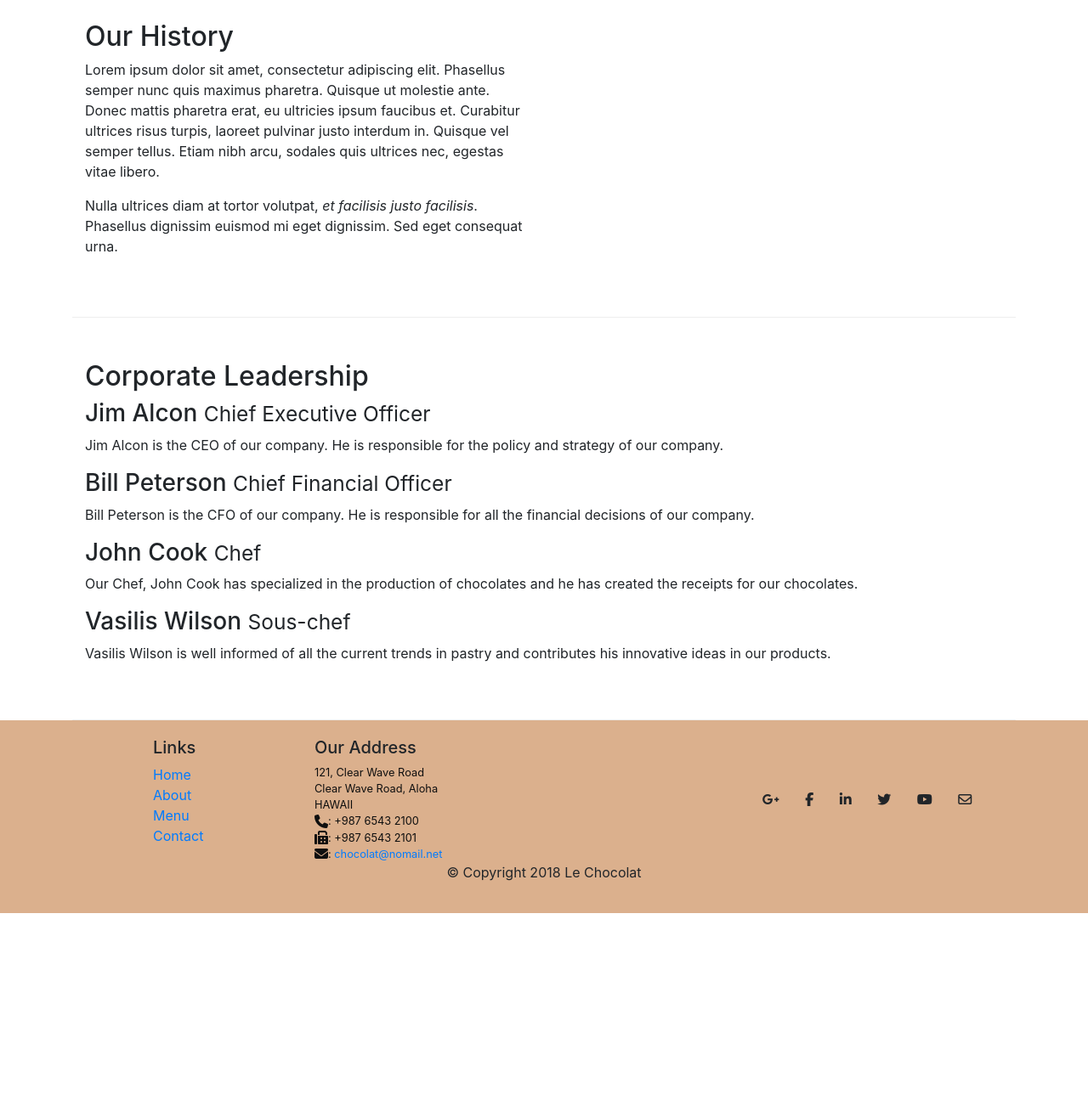
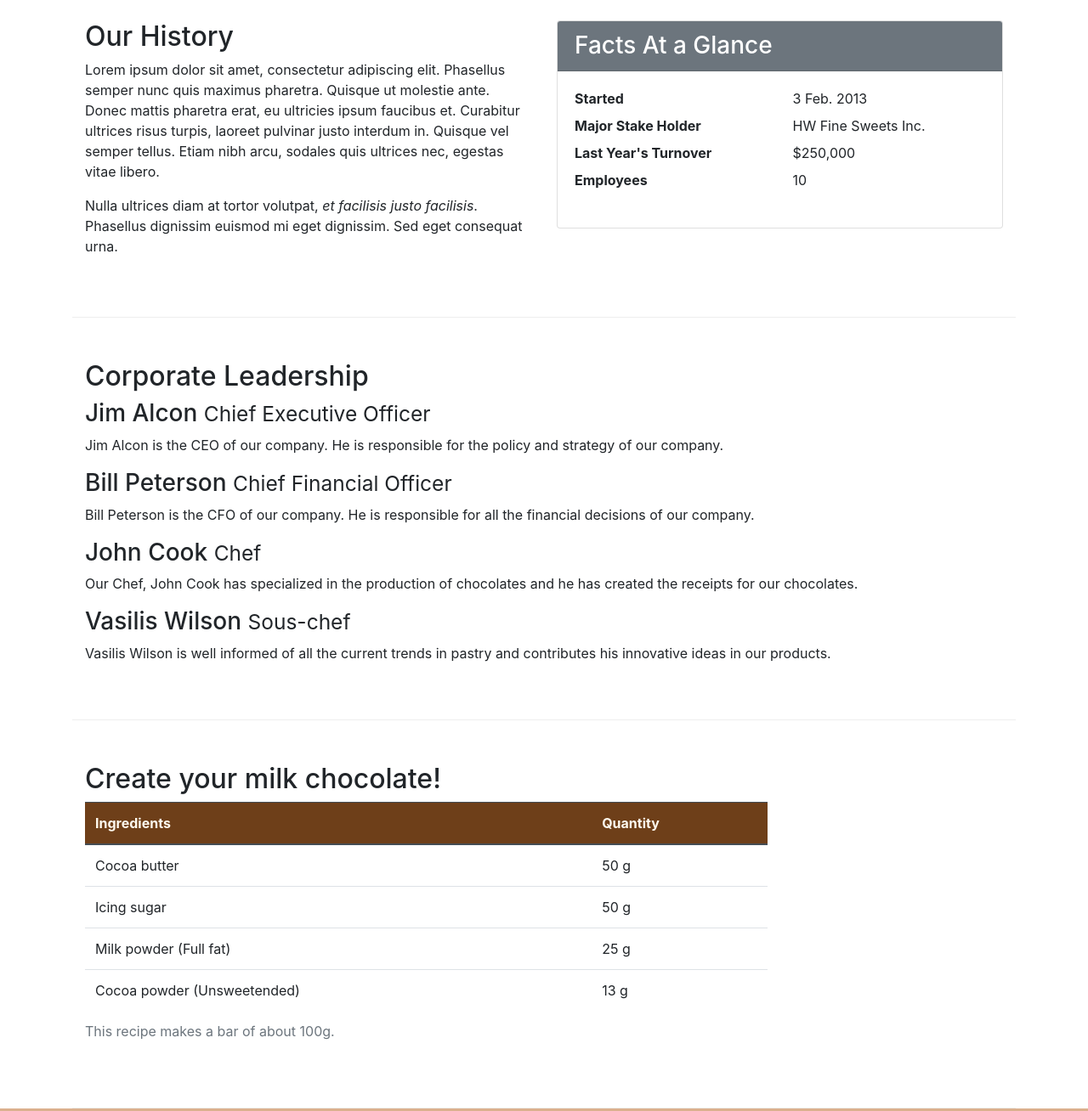
Before and after one commit to EfthymiosPanagiotidis/leChocolat, a plain HTML site: page aboutus.html in a window 1280 px wide. Shown: the part 800-2108 px from the top of the page at 85% size. Before the commit the page ends 1875 px from the top, so only its background shows below. Drawn offline with nearby package versions, Linux system fonts and the light colour scheme.

Commit message:
Tables and Cards

```diff
--- a/aboutus.html
+++ b/aboutus.html
@@ -13,11 +13,11 @@
       rel="stylesheet"
       href="node_modules/bootstrap/dist/css/bootstrap.min.css"
     />
-    <link href="css/styles.css" rel="stylesheet" />
     <link
       rel="stylesheet"
       href="node_modules/font-awesome/css/font-awesome.min.css"
     />
+    <link href="css/styles.css" rel="stylesheet" />
     <title>Le Chocolat</title>
   </head>
 
@@ -108,7 +108,25 @@
             mi eget dignissim. Sed eget consequat urna.
           </p>
         </div>
-        <div class="col col-sm"></div>
+        <div class="col col-sm">
+          <div class="card">
+            <h3 class="card-header bg-secondary text-white">
+              Facts At a Glance
+            </h3>
+            <div class="card-body">
+              <dl class="row">
+                <dt class="col-6">Started</dt>
+                <dd class="col-6">3 Feb. 2013</dd>
+                <dt class="col-6">Major Stake Holder</dt>
+                <dd class="col-6">HW Fine Sweets Inc.</dd>
+                <dt class="col-6">Last Year's Turnover</dt>
+                <dd class="col-6">$250,000</dd>
+                <dt class="col-6">Employees</dt>
+                <dd class="col-6">10</dd>
+              </dl>
+            </div>
+          </div>
+        </div>
       </div>
 
       <div class="row row-content">
@@ -135,6 +153,44 @@
             and contributes his innovative ideas in our products.
           </p>
         </div>
+      </div>
+
+      <div class="row row-content">
+        <div class="col-12 col-sm-9">
+          <h2>Create your milk chocolate!</h2>
+          <div class="table-responsive">
+            <table class="table table-hover">
+              <caption>
+                This recipe makes a bar of about 100g.
+              </caption>
+              <thead class="thead-dark">
+                <tr>
+                  <th>Ingredients</th>
+                  <th>Quantity</th>
+                </tr>
+              </thead>
+              <tbody>
+                <tr>
+                  <td>Cocoa butter</td>
+                  <td>50 g</td>
+                </tr>
+                <tr>
+                  <td>Icing sugar</td>
+                  <td>50 g</td>
+                </tr>
+                <tr>
+                  <td>Milk powder (Full fat)</td>
+                  <td>25 g</td>
+                </tr>
+                <tr>
+                  <td>Cocoa powder (Unsweetended)</td>
+                  <td>13 g</td>
+                </tr>
+              </tbody>
+            </table>
+          </div>
+        </div>
+        <div class="col-12 col-sm-3"></div>
       </div>
     </div>
 
--- a/css/styles.css
+++ b/css/styles.css
@@ -24,7 +24,6 @@ address {
   margin: 0px;
   color: #0f0f0f;
 }
-
 body {
   padding: 50px 0px 0px 0px;
   z-index: 0;
@@ -32,3 +31,10 @@ body {
 .bg-light {
   background-color: #dbb08d !important;
 }
+.table .thead-dark th {
+  color: floralwhite;
+  background-color: #6e3f19;
+}
+tr:hover {
+  background-color: #dbb08db0 !important;
+}
```
Also changed, not shown: index.html (+1 -1 lines).
